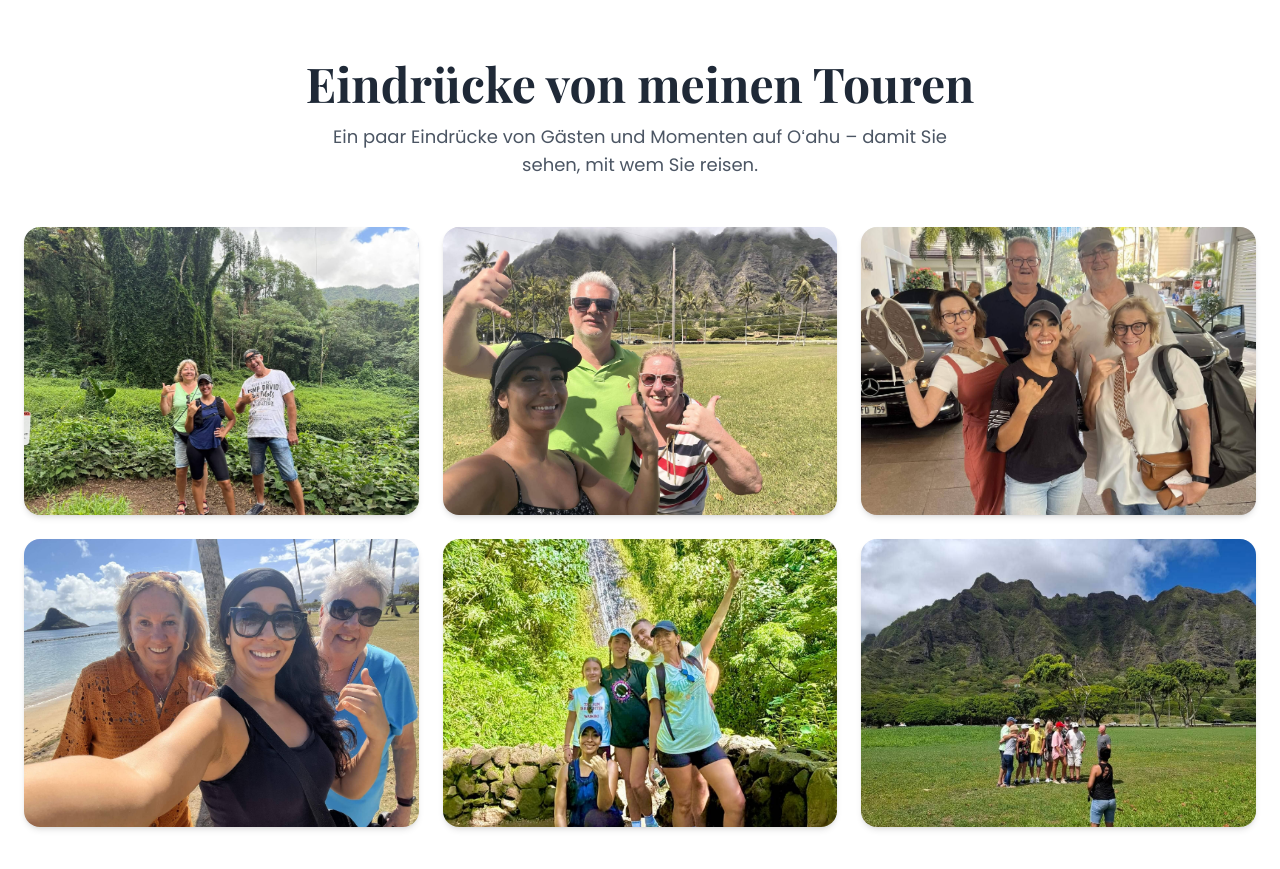
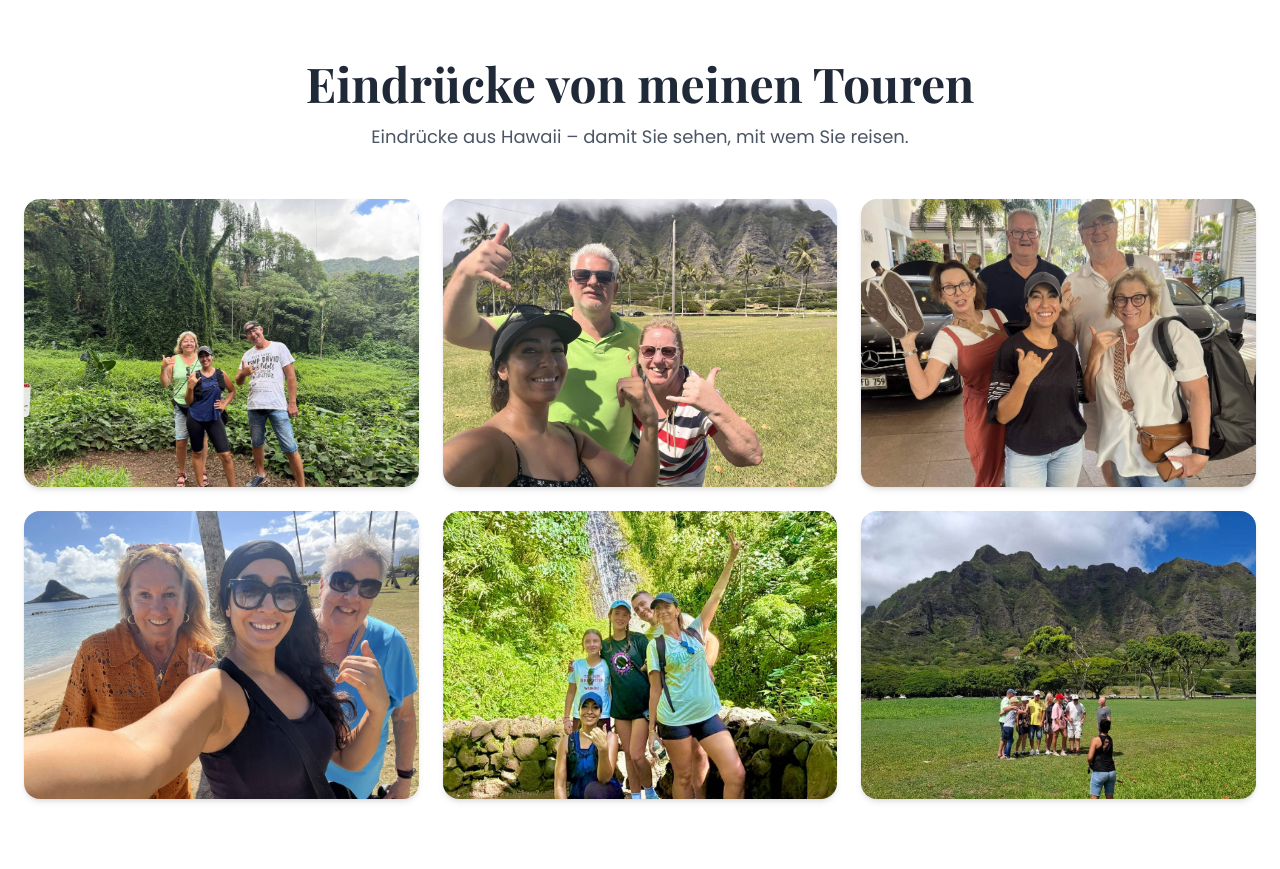
Before and after one commit to hawaiipanoramatours-prog/hawaiipanoramatours, a React (Vite) app: page / in a window 1280 px wide. Shown: the part 2940-3809 px from the top of the page. Built offline with nearby package versions, Linux system fonts and the light colour scheme.

Commit message:
Update Sections.impl.jsx

```diff
--- a/src/components/Sections.impl.jsx
+++ b/src/components/Sections.impl.jsx
@@ -263,7 +263,7 @@ export function Gallery(){
             Eindrücke von meinen Touren
           </h2>
           <p className="font-poppins text-lg text-gray-600 max-w-2xl mx-auto">
-            Ein paar Eindrücke von Gästen und Momenten auf Oʻahu – damit Sie sehen, mit wem Sie reisen.
+            Eindrücke aus Hawaii – damit Sie sehen, mit wem Sie reisen.
           </p>
         </motion.div>
 
```
